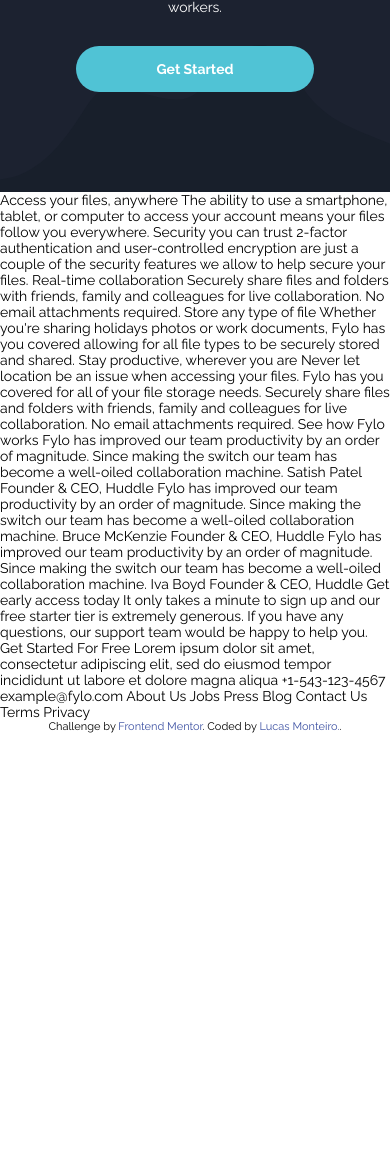
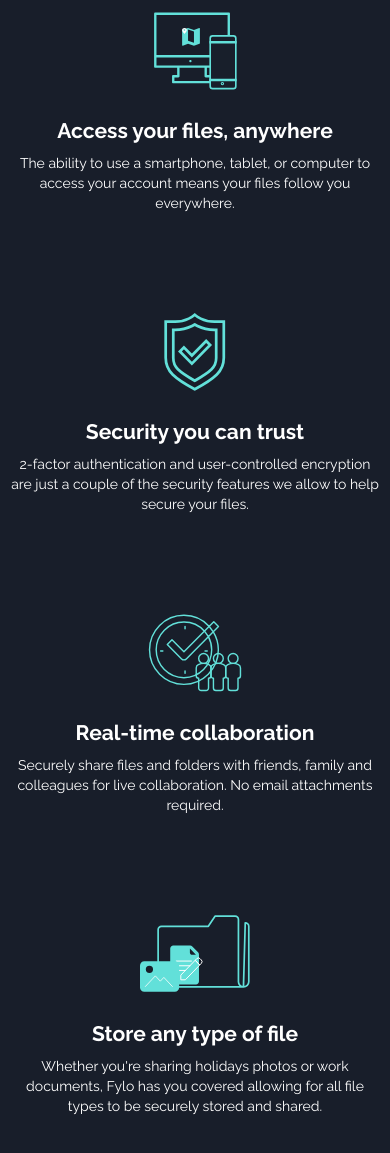
Before and after one commit to lucas-moont/fylo-landing-page, a plain HTML site: page index.html in a window 390 px wide. Shown: the part 823-1976 px from the top of the page. Before the commit the page ends 1556 px from the top, so only its background shows below. Drawn offline with Linux system fonts and the light colour scheme.

Commit message:
Features section ready. Also added some CSS to the getStarted section leaving it responsive.

```diff
--- a/css/style.css
+++ b/css/style.css
@@ -8,6 +8,7 @@
 body{
     font-family: 'Raleway', sans-serif;
     font-size: 14px;
+    background-color: #181e2a;
 }
 
 a{
@@ -72,14 +73,6 @@
     align-items: center;
 }
 
-.getStarted h1{
-    width: 45%;
-    font-size: 32px;
-    margin: 30px 0;
-    line-height: 38px;
-
-}
-
 .getStarted img{
     width: 40%;
     min-width: 280px;
@@ -91,11 +84,33 @@
     }
 }
 
+.getStarted h1{
+    width: 45%;
+    font-size: 32px;
+    margin: 30px 0;
+    line-height: 38px;
+    min-width: 374px;
+
+}
+
 .getStarted p{
     width: 32%;
     line-height: 18px;
     word-spacing: 3px;
     margin-bottom: 30px;
+    min-width: 370px;
+}
+
+@media (max-width: 950px){
+    .getStarted h1{
+        margin: 50px 0;
+    }
+}
+
+@media (max-width: 500px){
+    .getStarted{
+        background-image: url(/images/bg-curvy-mobile.svg);
+    }
 }
 
 .getStarted a{
@@ -111,3 +126,42 @@
     background-color: #8cdae4;
     transition: background-color 0.5s linear;
 }
+
+/*FEATURES SECTION */
+
+.features{
+    display: flex;
+    justify-content: center;
+    color: #FFF;
+}
+
+.features .container{
+    display: flex;
+    justify-content: center;
+    text-align: center;
+    max-width: 906px;
+    flex-wrap: wrap;
+}
+
+.features .container div{
+    margin: 20px 40px 80px;
+    width: 370px;
+}
+
+@media (max-width: 890px){
+    .features .container div{
+        margin: 20px 0px 80px;
+    }
+}
+
+.features h2{
+    margin: 25px 0 10px;
+}
+
+.features p{
+    line-height: 20px;
+}
+
+.features img{
+    height: 78px;
+}
--- a/index.html
+++ b/index.html
@@ -42,27 +42,39 @@
       <a href="">Get Started</a>
       </div>
     </section>
+    <section class="features">
+      <div class="container">
+        <div>
+          <img src="images/icon-access-anywhere.svg" alt="PC and Notebook icon">
+          <h2>Access your files, anywhere</h2>
+
+          <p>The ability to use a smartphone, tablet, or computer to access your account means your
+            files follow you everywhere.</p>
+        </div>
+        <div>
+          <img src="images/icon-security.svg" alt="PC and Notebook icon">
+          <h2>Security you can trust</h2>
+
+          <p>2-factor authentication and user-controlled encryption are just a couple of the security
+          features we allow to help secure your files.</p>
+        </div>
+        <div>
+          <img src="images/icon-collaboration.svg" alt="PC and Notebook icon">
+          <h2>Real-time collaboration</h2>
+
+          <p>Securely share files and folders with friends, family and colleagues for live collaboration.
+          No email attachments required.</p>
+        </div>
+        <div>
+          <img src="images/icon-any-file.svg" alt="PC and Notebook icon">
+          <h2>Store any type of file</h2>
+
+          <p>Whether you're sharing holidays photos or work documents, Fylo has you covered allowing for all
+          file types to be securely stored and shared.</p>
+        </div>
+      </div>
+    </section>
   </main>
-
-  Access your files, anywhere
-
-  The ability to use a smartphone, tablet, or computer to access your account means your
-  files follow you everywhere.
-
-  Security you can trust
-
-  2-factor authentication and user-controlled encryption are just a couple of the security
-  features we allow to help secure your files.
-
-  Real-time collaboration
-
-  Securely share files and folders with friends, family and colleagues for live collaboration.
-  No email attachments required.
-
-  Store any type of file
-
-  Whether you're sharing holidays photos or work documents, Fylo has you covered allowing for all
-  file types to be securely stored and shared.
 
   Stay productive, wherever you are
 
```
